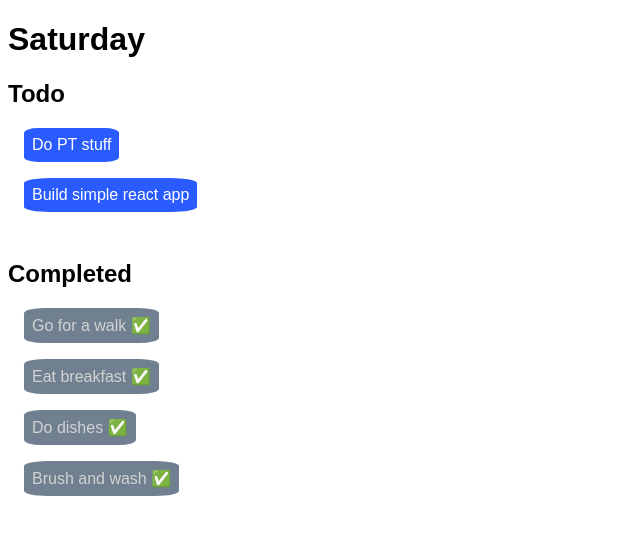
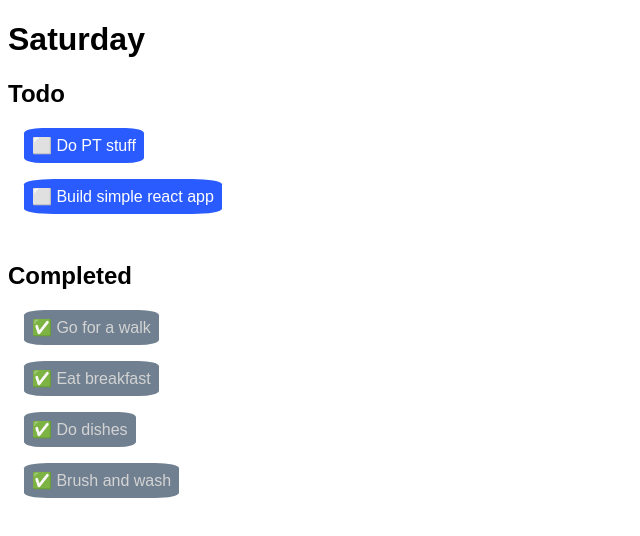
Before and after one commit to hudsonhs/react-todo-app, a Next.js app: page / in a window 1280 px wide. Shown: the top 536 px of the page, without its empty margins (0-640 px from the left). Built offline with nearby package versions, Linux system fonts and the light colour scheme.

Commit message:
UI changes

```diff
--- a/app/ListItem.jsx
+++ b/app/ListItem.jsx
@@ -3,7 +3,7 @@ import './styles/style.css'
 export default function ListItem( {item}) {
     return (
         <div className={`list-item ${item.completed ? 'completed' : ''}`}>
-            {item.text} {item.completed && '✅'}
+            {item.completed ? '✅' : '⬜'} {item.text}
         </div>
     )
 }
```
